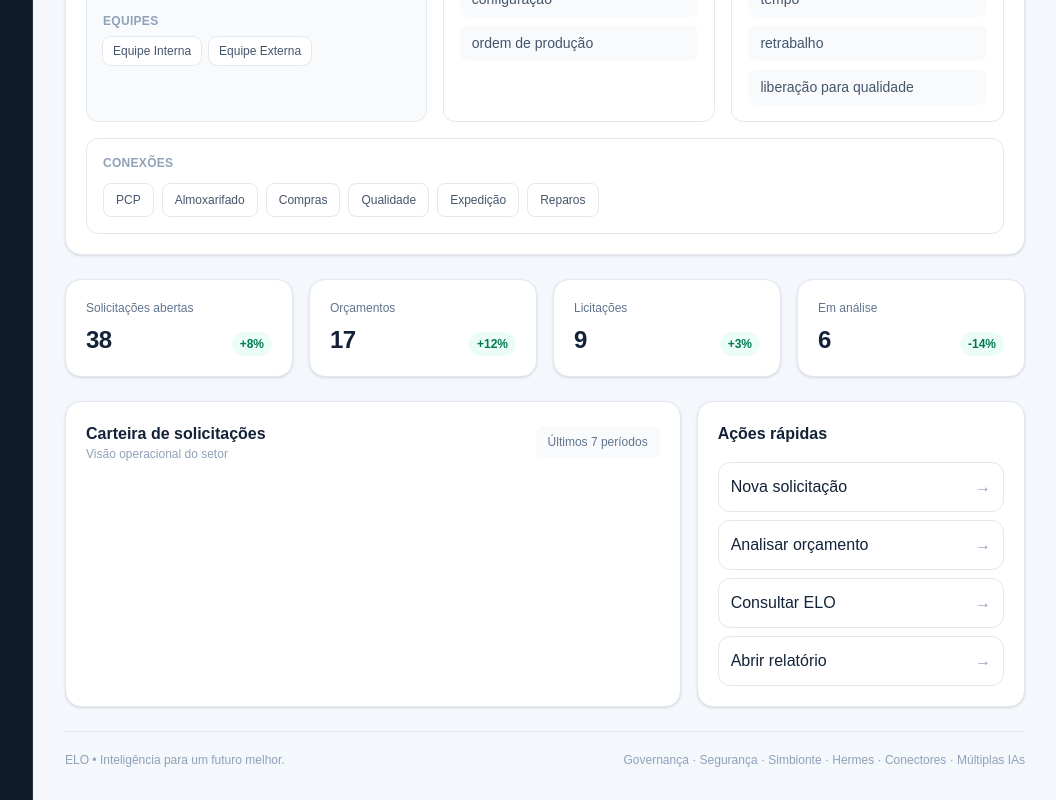
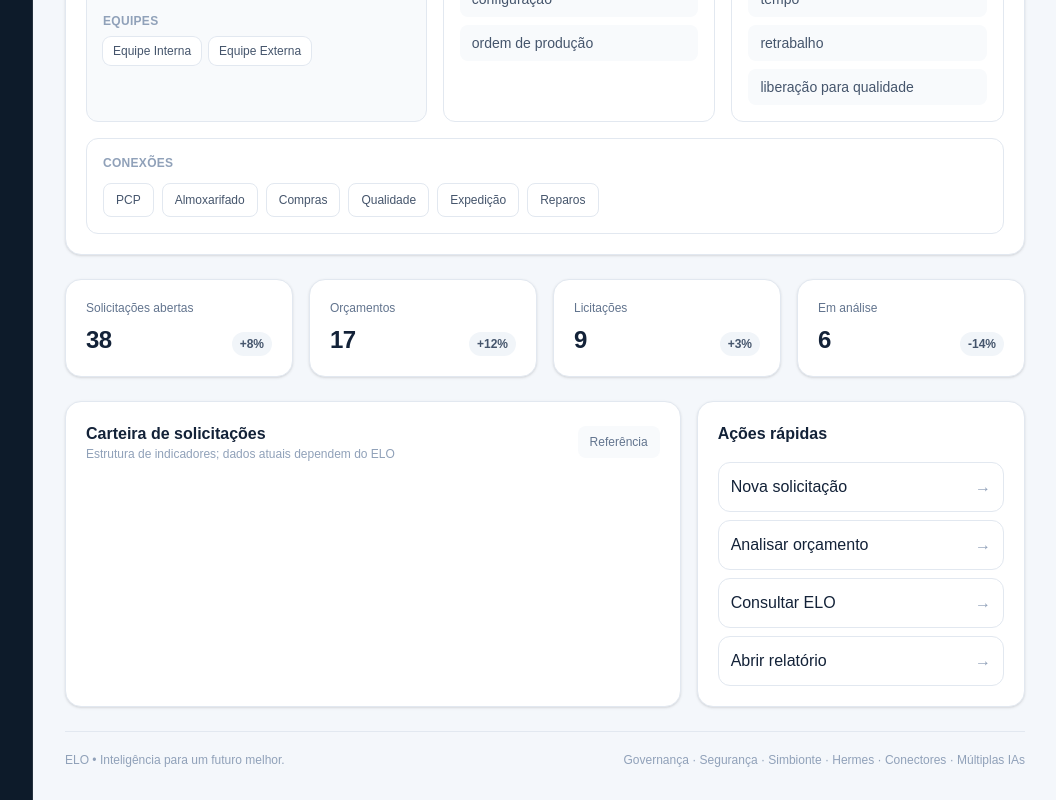
Before and after one commit to salvbruno6-hue/Cognitico_IA-corporative, a Next.js app in the folder apps/elo-web/: page / in a window 1280 px wide. Shown: the part 1980-2780 px from the top of the page, without its empty margins (223-1279 px from the left). Built offline with nearby package versions, Linux system fonts and the light colour scheme.

Commit message:
fix(elo-web): keep sector KPI surfaces explicitly referential

```diff
--- a/apps/elo-web/src/components/elo-dashboard.tsx
+++ b/apps/elo-web/src/components/elo-dashboard.tsx
@@ -14,7 +14,11 @@ function MiniChart({ values, accent }: { values: number[]; accent: string }) {
     <div className="flex h-36 items-end gap-2" aria-label="Gráfico de indicadores">
       {values.map((value, index) => (
         <div key={`${value}-${index}`} className="flex flex-1 items-end justify-center">
-          <div className="w-full rounded-t-md opacity-80 transition-all" style={{ height: `${Math.max(12, (value / max) * 100)}%`, backgroundColor: accent }} title={`${value}`} />
+          <div
+            className="w-full rounded-t-md opacity-80 transition-all"
+            style={{ height: `${Math.max(12, (value / max) * 100)}%`, backgroundColor: accent }}
+            title={`${value}`}
+          />
         </div>
       ))}
     </div>
@@ -40,9 +44,16 @@ export function EloDashboard() {
           </div>
 
           <nav aria-label="Navegação principal" className="space-y-1">
-            <button className="w-full rounded-xl bg-white/10 px-4 py-3 text-left text-sm font-medium">⌂ Início</button>
+            <button type="button" onClick={() => setSectorKey("planejamento")} className={`w-full rounded-xl px-4 py-3 text-left text-sm transition ${sectorKey === "planejamento" ? "bg-white/10 font-medium text-white" : "text-white/70 hover:bg-white/10 hover:text-white"}`}>
+              ⌂ Início
+            </button>
             {navItems.map((item) => (
-              <button key={item} type="button" onClick={() => item === "Processos" && setShowProcesses(true)} className={`w-full rounded-xl px-4 py-3 text-left text-sm transition ${item === "Processos" && showProcesses ? "bg-white/10 font-medium text-white" : "text-white/70 hover:bg-white/10 hover:text-white"}`}>
+              <button
+                key={item}
+                type="button"
+                onClick={() => item === "Processos" && setShowProcesses(true)}
+                className={`w-full rounded-xl px-4 py-3 text-left text-sm transition ${item === "Processos" && showProcesses ? "bg-white/10 font-medium text-white" : "text-white/70 hover:bg-white/10 hover:text-white"}`}
+              >
                 {item}
               </button>
             ))}
@@ -50,7 +61,12 @@ export function EloDashboard() {
 
           <div className="mt-10 border-t border-white/10 pt-5">
             <label htmlFor="sector" className="mb-2 block px-2 text-xs font-medium uppercase tracking-wider text-white/40">Setor atual</label>
-            <select id="sector" value={sectorKey} onChange={(event) => setSectorKey(event.target.value as SectorKey)} className="w-full rounded-xl border border-white/10 bg-white/10 px-3 py-3 text-sm text-white outline-none focus:ring-2 focus:ring-white/30">
+            <select
+              id="sector"
+              value={sectorKey}
+              onChange={(event) => setSectorKey(event.target.value as SectorKey)}
+              className="w-full rounded-xl border border-white/10 bg-white/10 px-3 py-3 text-sm text-white outline-none focus:ring-2 focus:ring-white/30"
+            >
               {sectors.map((item) => <option key={item.key} value={item.key} className="text-slate-900">{item.label}</option>)}
             </select>
           </div>
@@ -75,8 +91,8 @@ export function EloDashboard() {
                 <h2 className="max-w-2xl text-3xl font-semibold tracking-tight">{sector.subtitle}</h2>
                 <p className="mt-3 max-w-2xl text-sm leading-6 text-slate-500">Transforme uma intenção em missão, análise ou processo governado pelo ELO.</p>
                 <div className="mt-6 flex gap-3">
-                  <button className="rounded-xl px-4 py-3 text-sm font-semibold text-white shadow-sm" style={{ backgroundColor: sector.accent }}>Criar missão</button>
-                  <button className="rounded-xl border border-slate-200 bg-white px-4 py-3 text-sm font-semibold text-slate-700">Analisar dados</button>
+                  <button type="button" className="rounded-xl px-4 py-3 text-sm font-semibold text-white shadow-sm" style={{ backgroundColor: sector.accent }}>Criar missão</button>
+                  <button type="button" className="rounded-xl border border-slate-200 bg-white px-4 py-3 text-sm font-semibold text-slate-700">Analisar dados</button>
                 </div>
               </section>
 
@@ -84,7 +100,7 @@ export function EloDashboard() {
                 <label htmlFor="mission" className="mb-2 block text-sm font-medium text-slate-700">Pergunte ou solicite algo</label>
                 <div className="flex gap-2 rounded-xl border border-slate-200 bg-slate-50 p-2">
                   <input id="mission" placeholder={`Ex.: analise a carteira de ${sector.label.toLowerCase()}`} className="min-w-0 flex-1 bg-transparent px-2 text-sm outline-none" />
-                  <button aria-label="Enviar missão" className="rounded-lg px-4 py-2 text-sm font-semibold text-white" style={{ backgroundColor: sector.accent }}>➤</button>
+                  <button type="button" aria-label="Enviar missão" className="rounded-lg px-4 py-2 text-sm font-semibold text-white" style={{ backgroundColor: sector.accent }}>➤</button>
                 </div>
                 <div className="mt-4 grid grid-cols-2 gap-2 text-xs text-slate-500">
                   <div className="rounded-lg bg-slate-50 p-3">Governança ativa</div>
@@ -102,7 +118,7 @@ export function EloDashboard() {
                   <p className="text-xs font-medium text-slate-500">{metric.label}</p>
                   <div className="mt-2 flex items-end justify-between gap-2">
                     <strong className="text-2xl tracking-tight">{metric.value}</strong>
-                    <span className="rounded-full bg-emerald-50 px-2 py-1 text-xs font-semibold text-emerald-700">{metric.delta}</span>
+                    <span className="rounded-full bg-slate-100 px-2 py-1 text-xs font-semibold text-slate-600">{metric.delta}</span>
                   </div>
                 </article>
               ))}
@@ -110,13 +126,13 @@ export function EloDashboard() {
 
             <section className="grid gap-4 xl:grid-cols-[1.5fr_0.8fr]">
               <article className="rounded-2xl border border-slate-200 bg-white p-5 shadow-sm">
-                <div className="mb-5 flex items-center justify-between"><div><h3 className="font-semibold">{sector.chartTitle}</h3><p className="text-xs text-slate-400">Visão operacional do setor</p></div><span className="rounded-lg bg-slate-50 px-3 py-2 text-xs text-slate-500">Últimos 7 períodos</span></div>
+                <div className="mb-5 flex items-center justify-between"><div><h3 className="font-semibold">{sector.chartTitle}</h3><p className="text-xs text-slate-400">Estrutura de indicadores; dados atuais dependem do ELO</p></div><span className="rounded-lg bg-slate-50 px-3 py-2 text-xs text-slate-500">Referência</span></div>
                 <MiniChart values={sector.chartValues} accent={sector.accent} />
               </article>
 
               <article className="rounded-2xl border border-slate-200 bg-white p-5 shadow-sm">
                 <h3 className="font-semibold">Ações rápidas</h3>
-                <div className="mt-4 space-y-2">{sector.quickActions.map((action) => <button key={action} className="flex w-full items-center justify-between rounded-xl border border-slate-200 px-3 py-3 text-left text-sm transition hover:bg-slate-50"><span>{action}</span><span className="text-slate-400">→</span></button>)}</div>
+                <div className="mt-4 space-y-2">{sector.quickActions.map((action) => <button key={action} type="button" className="flex w-full items-center justify-between rounded-xl border border-slate-200 px-3 py-3 text-left text-sm transition hover:bg-slate-50"><span>{action}</span><span className="text-slate-400">→</span></button>)}</div>
               </article>
             </section>
 
```
